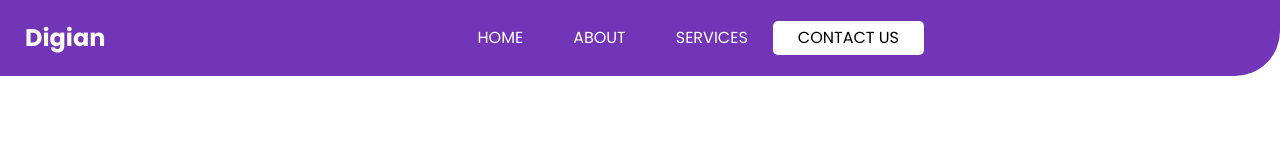
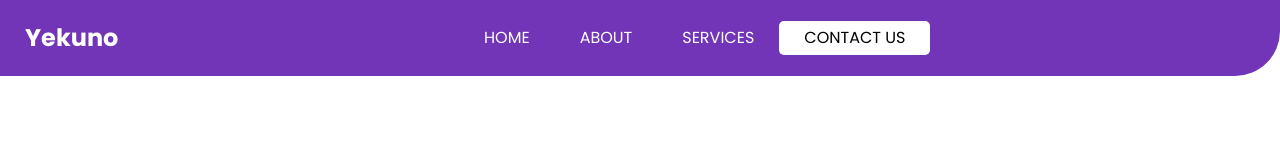
Before and after one commit to avocado-beans/nexusdev, a Flask app: page /contact in a window 1280 px wide. Shown: the top 163 px of the page. Run offline with Flask 3, Linux system fonts and the light colour scheme; some libraries are stand-ins or nearby versions.

Commit message:
Update contact.html

```diff
--- a/templates/contact.html
+++ b/templates/contact.html
@@ -37,7 +37,7 @@
         <nav class="navbar navbar-expand-lg custom_nav-container ">
           <a class="navbar-brand" href="/">
             <span>
-              Digian
+              Yekuno
             </span>
           </a>
 
```
